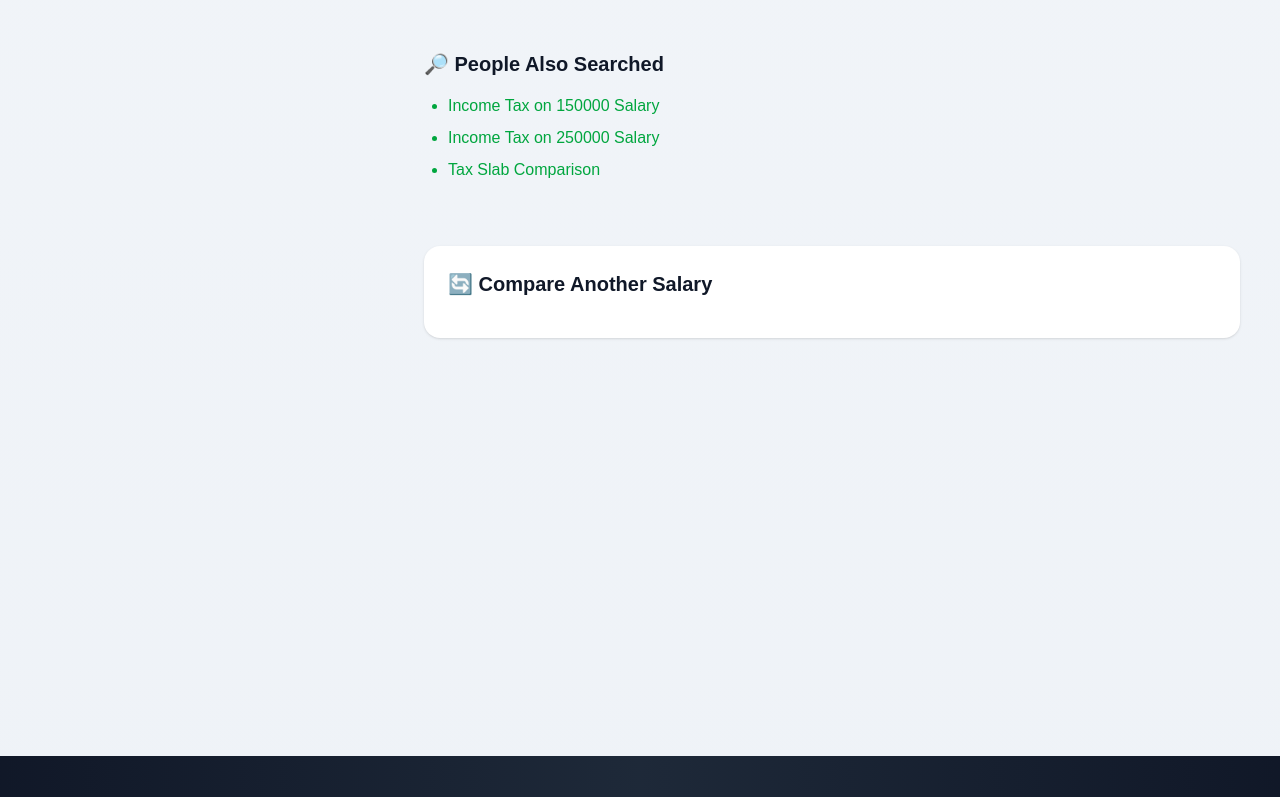
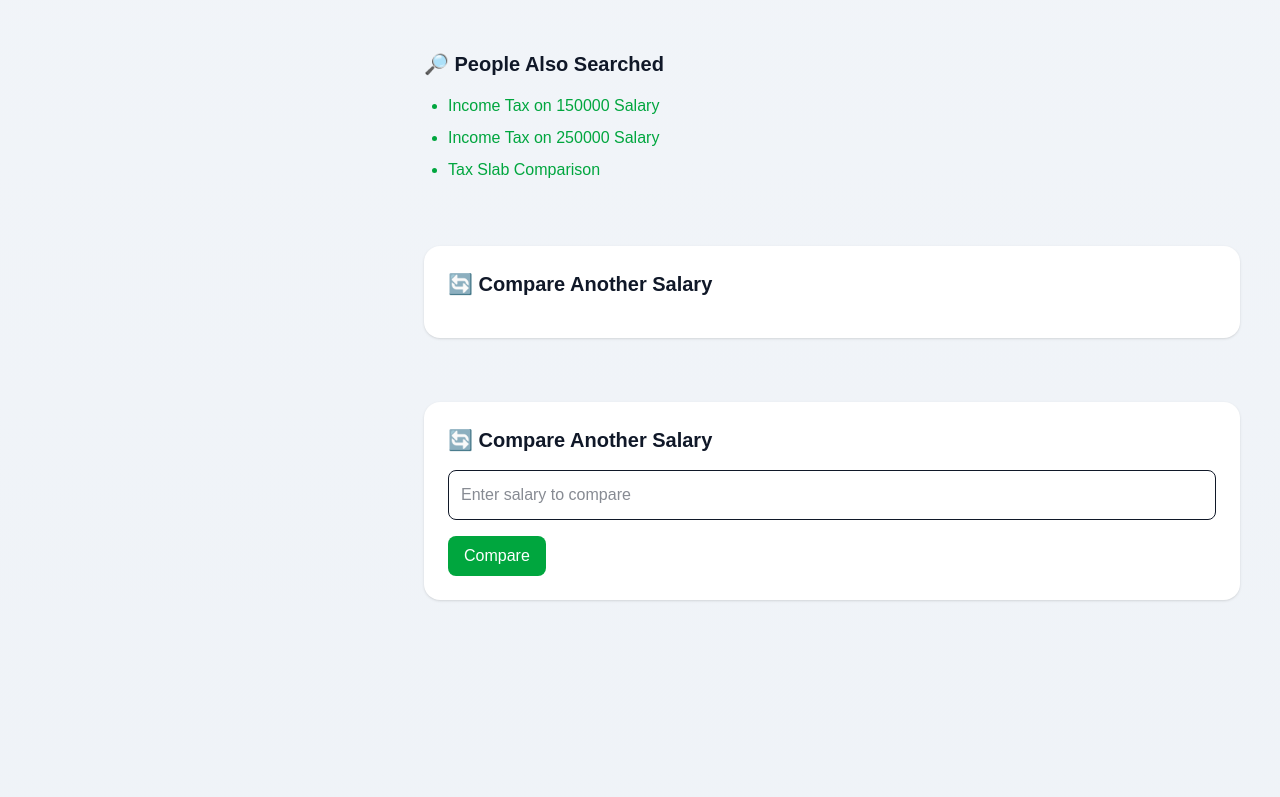
Before and after one commit to muhammadobaid1986/fbrtaxcalculators, a Next.js app: page /salary/10000 in a window 1280 px wide. Shown: the part 3521-4318 px from the top of the page. Built offline with nearby package versions, Linux system fonts and the light colour scheme.

Commit message:
Fixed import paths and removed CountUp from server component

```diff
--- a/app/salary/CompareSalary.tsx
+++ b/app/salary/CompareSalary.tsx
@@ -2,7 +2,6 @@
 
 import { useRouter } from "next/navigation";
 import { useState } from "react";
-
 
 export default function CompareSalary() {
   const [value, setValue] = useState("");
@@ -32,10 +31,6 @@ export default function CompareSalary() {
       >
         Compare
       </button>
-
-       <CompareSalary />
-
-
     </div>
   );
 }
--- a/app/salary/[salary]/page.tsx
+++ b/app/salary/[salary]/page.tsx
@@ -1,8 +1,8 @@
-import { calculateSalaryTax } from "../../lib/tax";
-import SalarySlider from "./SalarySlider";
-import CountUp from "react-countup";
 
 
+import { calculateSalaryTax } from "../../lib/tax";
+import CompareSalary from "../CompareSalary";
+import SalarySlider from "../SalarySlider";
 
 export async function generateStaticParams() {
   return Array.from({ length: 200 }, (_, i) => ({
@@ -382,11 +382,9 @@ export default async function Page({ params }: any) {
   <h3 className="text-xl font-bold mb-4">
     🔄 Compare Another Salary
   </h3>
-
-
 </div>
 
-
+<CompareSalary />
     </div>
   );
 }
```
Also changed, not shown: app/salary/SalarySlider.tsx (renamed from app/salary/[salary]/SalarySlider.tsx).
